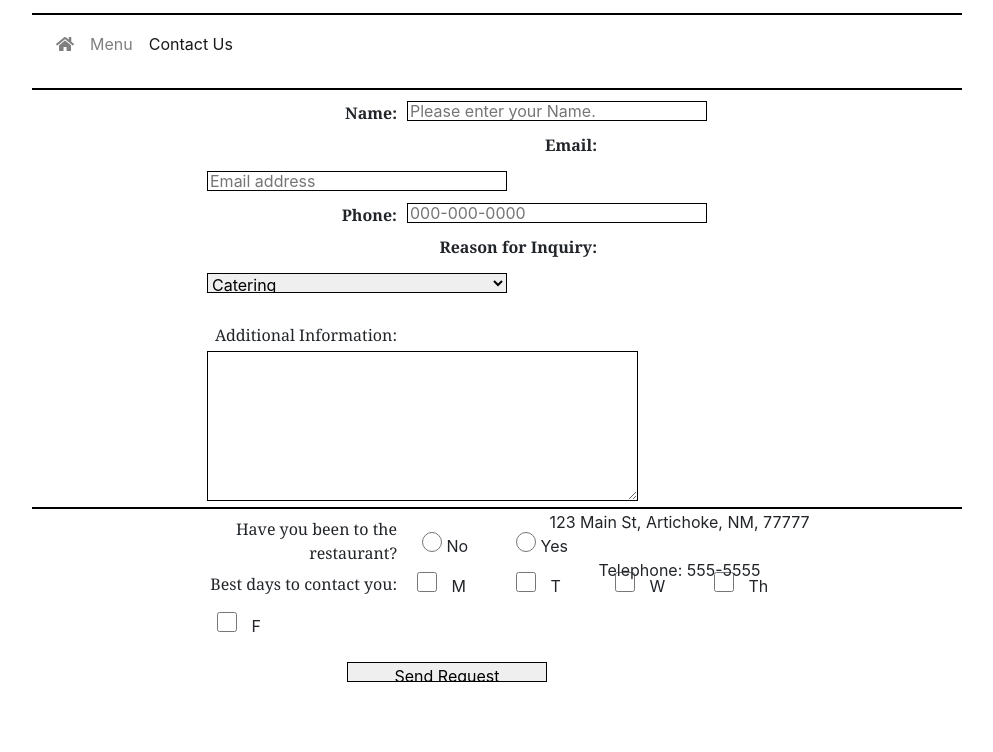
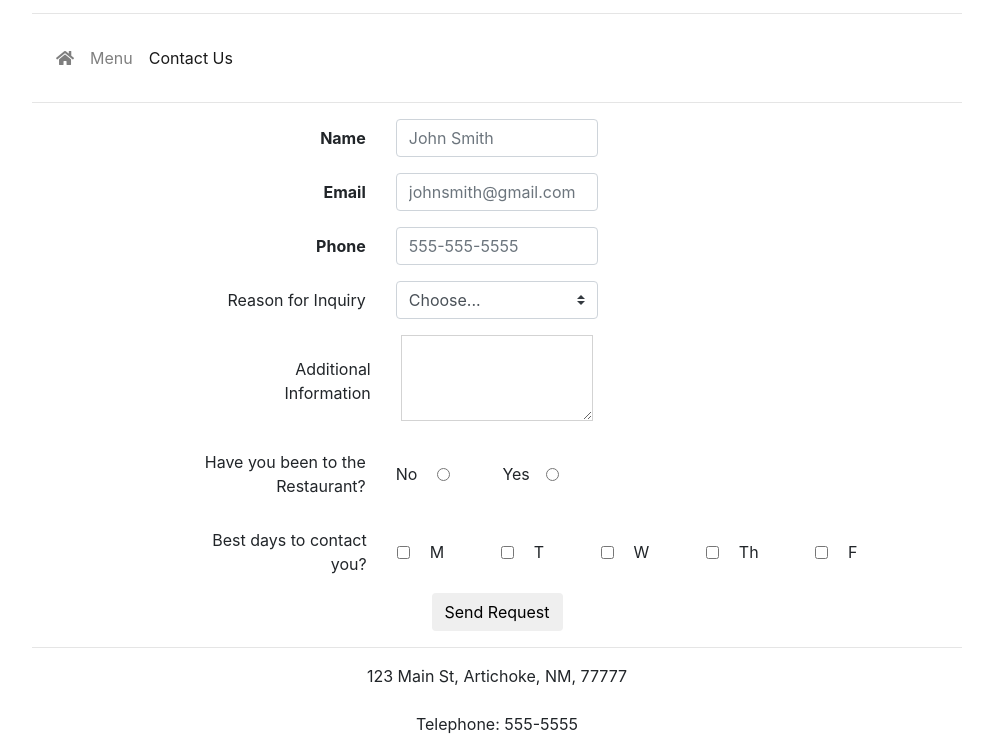
Before and after one commit to spitum/TSG_IntroToWebDev, a plain HTML site: page restaurant/Contact.html in a window 1280 px wide. Shown: the part 108-860 px from the top of the page, without its empty margins (143-1136 px from the left). Before the commit the page ends 800 px from the top, so only its background shows below. Drawn offline with nearby package versions, Linux system fonts and the light colour scheme.

Commit message:
Restaurant assignment - final project

```diff
--- a/restaurant/Contact.html
+++ b/restaurant/Contact.html
@@ -1,10 +1,10 @@
 <!DOCTYPE html>
-<!--[if lt IE 7]>      <html class="no-js lt-ie9 lt-ie8 lt-ie7"> <![endif]-->
-<!--[if IE 7]>         <html class="no-js lt-ie9 lt-ie8"> <![endif]-->
-<!--[if IE 8]>         <html class="no-js lt-ie9"> <![endif]-->
-<!--[if gt IE 8]><!-->
+<!-- [if lt IE 7]>      <html class="no-js lt-ie9 lt-ie8 lt-ie7"> <![endif]
+[if IE 7]>         <html class="no-js lt-ie9 lt-ie8"> <![endif]
+[if IE 8]>         <html class="no-js lt-ie9"> <![endif]
+[if gt IE 8]><! -->
 <html class="no-js">
-<!--<![endif]-->
+<!-- <![endif] -->
 
 <head>
     <meta charset="utf-8">
@@ -12,78 +12,24 @@
     <title>Contact Us</title>
     <meta name="description" content="">
     <meta name="viewport" content="width=device-width, initial-scale=1">
-    <link rel="stylesheet" href="https://stackpath.bootstrapcdn.com/bootstrap/4.1.3/css/bootstrap.min.css" integrity="sha384-MCw98/SFnGE8fJT3GXwEOngsV7Zt27NXFoaoApmYm81iuXoPkFOJwJ8ERdknLPMO" crossorigin="anonymous">
+    <link rel="stylesheet" href="https://stackpath.bootstrapcdn.com/bootstrap/4.1.3/css/bootstrap.min.css"
+        integrity="sha384-MCw98/SFnGE8fJT3GXwEOngsV7Zt27NXFoaoApmYm81iuXoPkFOJwJ8ERdknLPMO" crossorigin="anonymous">
     <link rel="stylesheet" href="https://use.fontawesome.com/releases/v5.11.2/css/all.css">
     <link rel="stylesheet" href="styles/restaurantStyles.css">
     <style>
 
+        .form-check-label {
+            margin-right: 25px;
+        }
 
 
-        #form {
-
-            height: 400px;
-            width: 600px;
-            margin-right: auto;
-            margin-left: auto;
-            margin-top: 0px;
-            padding: 0px;
-            text-align: left;
+        .required {
+            font-weight: bold
         }
 
-        .contact {
-            font-family: Georgia, "Times New Roman", Times, serif;
-            font-size: 16px;
-            /* color: #333; */
-            height: 20px;
-            width: 200px;
-            margin-top: 10px;
-            text-align: right;
-            float: left;
-
-
-        }
-
-        input {
-            height: 20px;
-            width: 300px;
-            border: 1px solid #000;
-            margin-top: 10px;
-            margin-left: 10px;
-
-        }
-
-        select {
-            height: 20px;
-            width: 300px;
-            border: 1px solid #000;
+        button {
             margin-top: 10px;
         }
-
-        textarea {
-            border: 1px solid #000;
-            margin-left: 10px;
-            margin-left: 10px;
-        }
-
-        .checkbox {
-            height: 20px;
-            width: 40px;
-            /* width: 300px;
-            border: 1px solid #000;
-            margin-top: 10px;    */
-        }
-
-        .radio {
-            margin-top: 25px;
-            height: 20px;
-            height: 20px;
-            width: 20px;
-            text-align: justify;
-            display: inline-block;
-            margin-left: 25px;
-        }
-
-     .required {font-weight:bold}
     </style>
 </head>
 
@@ -95,7 +41,7 @@
         <header>Contact Us</header>
         <hr />
         <h1 style="text-align: center;font-family: monospace;">Thai Vegan</h1>
-        <hr class='hr-thick' />
+        <hr />
         <!-- We need to add links to projects.html, contact.html, and testimonials.html -->
         <nav class="navbar navbar-expand-lg navbar-light bg-transparent">
             <div class="collapse navbar-collapse" id="navbarNavAltMarkup">
@@ -106,55 +52,102 @@
                 </div>
             </div>
         </nav>
-        <hr class='hr-thick' />
-        <div id="form">
-            <form action="POST">
-                <label class='contact required' for="Name" >Name:</label>
-                <input type="text" id="Name" name="Name" required placeholder="Please enter your Name."><br>
-                <label class='contact required' for="Email" >Email:</label>
-                <input type="text" id="Email" name="Email" required placeholder='Email address'><br>
-                <label class='contact required' for="Phone" >Phone:</label>
-                <input type="text" id="Phone" name="Phone" required placeholder='000-000-0000'><br>
-                <div>
-                    <label class='contact required' for="Reason for Inquiry:">Reason for Inquiry:</label>
-                    <select style="margin-left:10px" id='Reason for Inquiry:' name="Reason for Inquiry:">
-                        <option value="default" selected>Catering</option>
-                        <option value="Private Party">Private Party</option>
-                        <option value="Feedback">Feedback</option>
-                        <option value="Other">Other</option>
+        <hr />
+        <div class='container'>
+            <form class="form-horizontal" onsubmit="return validateForm();">
+                <div class="form-group row ">
+                    <label for="name" class="col-md-4 col-form-label required text-right">Name</label>
+                    <div class="col-md-4">
+                        <input type="" class="form-control" id="name" placeholder="John Smith">
+                    </div>
+                </div>
+                <div class="form-group row">
+                    <label for="email" class="col-md-4 col-form-label text-right required">Email</label>
+                    <div class="col-md-4">
+                        <input type="" class="form-control" id="email" placeholder="johnsmith@gmail.com">
+                    </div>
+                </div>
+                <div class="form-group row">
+                    <label for="phone" class="col-md-4 col-form-label text-right required ">Phone</label>
+                    <div class="col-md-4">
+                        <input type="" class="form-control" id="phone" placeholder="555-555-5555">
+                    </div>
+                </div>
+                <div class="form-group row align-items-center">
+                    <label for="inlineFormCustomSelect" class="col-md-4 col-form-label text-right">Reason for
+                        Inquiry</label>
+                    <div class="col-md-4">
+                        <select class="custom-select" id="inlineFormCustomSelect">
+                            <option selected>Choose...</option>
+                            <option value="1">Catering</option>
+                            <option value="2">Private Party</option>
+                            <option value="3">Feedback</option>
+                            <option value="4">Other</option>
                         </select>
-                    <p></p>
                     </div>
-                <label class='contact' for="info">Additional Information:</label>
-                <textarea id='info' name='info' rows="6" cols="40"></textarea><br>
-
-                <label class='contact'>Have you been to the restaurant?</label>
-                <input class='radio' type="radio" id="choice2" name="questionnaire" value="no">
-                <label class='checkbox' for="choice2">No</label>
-                <input class='radio' type="radio" id="choice1" name="questionnaire" value="yes">
-                <label class='checkbox' for="choice1">Yes</label><br>
-
-                <span>
-                    <label class='contact'>Best days to contact you:</label>
-                    <input class='checkbox' type="checkbox" id="Monday" name="Monday" value="Monday">
-                    <label class='checkbox' for="Monday">M</label>
-                    <input class='checkbox' type="checkbox" id="Tuesday" name="Tuesday" value="Tuesday">
-                    <label class='checkbox' for="Tuesday">T</label>
-                    <input class='checkbox' type="checkbox" id="Wednesday" name="Wednesday" value="Wednesday">
-                    <label class='checkbox' for="Wednesday">W</label>
-                    <input class='checkbox' type="checkbox" id="Thursday" name="Thursday" value="Thursday">
-                    <label class='checkbox' for="Thursday">Th</label>
-                    <input class='checkbox' type="checkbox" id="Friday" name="Friday" value="Friday">
-                    <label class='checkbox' for="Friday">F</label>
-                </span><br>
-
-                <input style='width:200px; margin-top: 20px;margin-left:150px' type="Submit" name="submit"
-                    value="Send Request"><br />
+                </div>
 
 
+                <div class='form-group form-inline'>
+                    <label for="FormControlTextarea1" class='col-md-4 col-form-label text-right'>&nbsp&nbsp&nbsp&nbsp&nbsp&nbsp&nbsp&nbsp&nbsp&nbsp&nbsp&nbspAdditional Information</label>
+                    <div class="col-md-4">
+                        <textarea class="form-control-plaintext" style='border:1px solid lightgray ' id="FormControlTextarea1" rows="3"></textarea>
+                    </div>
+                </div>
+
+                <div class="form-group row">
+                    <legend class="col-md-4 col-form-label text-right">Have you been to the Restaurant?</legend>
+                    <div class="form-check form-check-inline">
+                        <label class="col-md-4 form-check-label col-form-label radio-inline"
+                            for="inlineRadio1">No</label>
+                        <input class="form-check-input" type="radio" name="inlineRadioOptions" id="inlineRadio1"
+                            value="option1">
+                    </div>
+                    <div class="form-check form-check-inline">
+                        <label class="col-md-4 form-check-label col-form-label radio-inline"
+                            for="inlineRadio2">Yes</label>
+                        <input class="form-check-input" type="radio" name="inlineRadioOptions" id="inlineRadio2"
+                            value="option2">
+                    </div>
+                </div>
+
+
+
+                <div class="form-check form-check-inline">
+                    <legend class="col-form-label col-md-4 checkbox-inline text-right">&nbsp&nbsp&nbsp&nbsp&nbspBest days to contact you?</legend>
+                    <div class="col-md-10">
+                        <div class="form-check form-check-inline">
+                            <input class="form-check-input" type="checkbox" id="inlineCheckbox1" value="option2">
+                            <label class="form-check-label col-md-10 col-form-label checkbox-inline" for="inlineCheckbox1">M</label>
+                        </div>
+                        <div class="form-check form-check-inline">
+                            <input class="form-check-input" type="checkbox" id="inlineCheckbox2" value="option2">
+                            <label class="form-check-label col-md-10 col-form-label checkbox-inline" for="inlineCheckbox2">T</label>
+                        </div>
+                        <div class="form-check form-check-inline">
+                            <input class="form-check-input" type="checkbox" id="inlineCheckbox3" value="option3">
+                            <label class="form-check-label col-md-10 col-form-label checkbox-inline" for="inlineCheckbox3">W</label>
+                        </div>
+                        <div class="form-check form-check-inline">
+                            <input class="form-check-input" type="checkbox" id="inlineCheckbox4" value="option4">
+                            <label class="form-check-label col-md-10 col-form-label checkbox-inline" for="inlineCheckbox4">Th</label>
+                        </div>
+                        <div class="form-check form-check-inline">
+                            <input class="form-check-input" type="checkbox" id="inlineCheckbox5" value="option5">
+                            <label class="form-check-label col-md-10 col-form-label checkbox-inline" for="inlineCheckbox5">F</label>
+                        </div>
+                    </div>
+                </div>
+                <div class="row">
+                    <div class="col text-center">
+                      <button class="btn btn-default">Send Request</button>
+                    </div>
+                  </div>
             </form>
         </div>
-        <hr class='hr-thick' />
+
+
+        <hr />
         <footer>
             <p>123 Main St, Artichoke, NM, 77777 <br /><br />
                 Telephone: 555-5555</p>
@@ -166,6 +159,7 @@
         <script src="https://stackpath.bootstrapcdn.com/bootstrap/4.1.3/js/bootstrap.min.js" integrity="sha384-ChfqqxuZUCnJSK3+MXmPNIyE6ZbWh2IMqE241rYiqJxyMiZ6OW/JmZQ5stwEULTy" crossorigin="anonymous"></script> -->
     </section>
     <script src='Contact.js'></script>
+    <noscript>Your browser does not support Javascript!</noscript>
 </body>
 
 </html>
--- a/restaurant/styles/restaurantStyles.css
+++ b/restaurant/styles/restaurantStyles.css
@@ -29,19 +29,11 @@ nav .nav-link:hover {
 }
 
 
-
  footer
 {
     text-align: center;
 }
 
-.hr-thick {
-    top: 2px;
-    border: none;
-    height: 2px;
-    background: black;
-    margin-bottom: 1px;
-}
 
 .container {
     width: 75%;
@@ -50,17 +42,22 @@ nav .nav-link:hover {
 
 }
 
+
 .jumbotron-fluid {
     text-align: center;
     font-family: monospace ;
-    background-color:beige;
+    background-color:#f7f6f0;
 }
 
 figure {
-    background-color: beige;
+    background-color: #f7f6f0;
 }
 figure.item {
     text-align: center;
     padding-top: 5px;
     padding-bottom: 15px;
 }
+
+.carousel{
+    text-align: center;
+  }
```
Also changed, not shown: restaurant/Contact.js (+56 -1 lines), restaurant/Menu.html (+9 -8 lines), restaurant/index.html (+29 -11 lines). Lines whose indentation alone changed are shown as unchanged.
